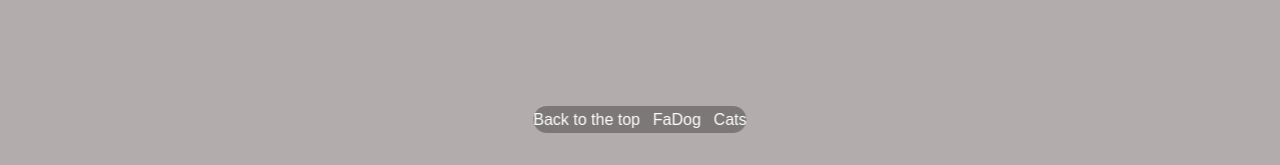
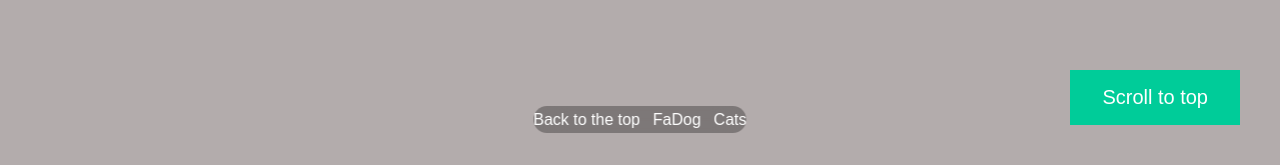
Before and after one commit to suvedhs/vroom-vroom, a React (Create React App) app: page / in a window 1280 px wide. Shown: the part 635-800 px from the top of the page. Built offline with nearby package versions, Linux system fonts and the light colour scheme.

Commit message:
adds a back to top button

```diff
--- a/src/components/header/CTA.jsx
+++ b/src/components/header/CTA.jsx
@@ -2,9 +2,9 @@ import React from 'react'
 const CTA = () => {
   return (
     <div className='cta'>
-        <a href="#dogs" className='btn' >VIEW DOGS</a>
-        <a href="#cats" className='btn btn-primary'> VIEW CATS</a>
-        </div>
+      <a href="#dogs" className='btn' >VIEW DOGS</a>
+      <a href="#cats" className='btn btn-primary'> VIEW CATS</a>
+    </div>
   )
 }
 
--- a/src/components/header/Header.jsx
+++ b/src/components/header/Header.jsx
@@ -1,29 +1,65 @@
-import React from 'react'
-import './header.css'
-import CTA from './CTA'
-import Dogs from './Dogs'
-import Cats from './Cats'
+import React from "react";
+import {useEffect} from 'react';
+import "./header.css";
+import CTA from "./CTA";
+import Dogs from "./Dogs";
+import Cats from "./Cats";
 // import Login from '../../src/Login'
 
 
+
+
+
+
 const Header = () => {
+
+  useEffect(() => {
+    // 👇️ scroll to top on page load
+    window.scrollTo({top: 0, left: 0, behavior: 'smooth'});
+  }, []);
+
   return (
     <header>
       <section>
-      <div className="container header_container">
+        <div className="container header_container">
+          <h1>WELCOME TO HAPPY PAWS</h1>
 
-        <h1>WELCOME TO HAPPY PAWS</h1>
+          <CTA />
+          <Dogs />
+          <Cats />
+          {/* <Login/> */}
 
 
-        <CTA/>
-        <Dogs/>
-        <Cats/>
-        {/* <Login/> */}
+        </div>
 
-        </div>
-        </section>
+      </section>
+
+      <div>
+
+
+      <div style={{height: '155rem'}} />
+
+      {/* 👇️ scroll to top on button click */}
+      <button
+        onClick={() => {
+          window.scrollTo({top: 0, left: 0, behavior: 'smooth'});
+        }}
+        style={{
+          position: 'fixed',
+          padding: '1rem 2rem',
+          fontSize: '20px',
+          bottom: '40px',
+          right: '40px',
+          backgroundColor: '#0C9',
+          color: '#fff',
+          textAlign: 'center',
+        }}
+      >
+        Scroll to top
+      </button>
+    </div>
     </header>
-  )
-}
+  );
+};
 
-export default Header
+export default Header;
--- a/src/components/header/header.css
+++ b/src/components/header/header.css
@@ -35,6 +35,27 @@ section > h2, section > h5 {
     color: var(--color-light);
 }
 
+
+#myBtn {
+    display: none; /* Hidden by default */
+    position: fixed; /* Fixed/sticky position */
+    bottom: 20px; /* Place the button at the bottom of the page */
+    right: 30px; /* Place the button 30px from the right */
+    z-index: 99; /* Make sure it does not overlap */
+    border: none; /* Remove borders */
+    outline: none; /* Remove outline */
+    background-color: red; /* Set a background color */
+    color: white; /* Text color */
+    cursor: pointer; /* Add a mouse pointer on hover */
+    padding: 15px; /* Some padding */
+    border-radius: 10px; /* Rounded corners */
+    font-size: 18px; /* Increase font size */
+  }
+
+  #myBtn:hover {
+    background-color: #555; /* Add a dark-grey background on hover */
+  }
+
 /*=== media queries (medium devices) ===*/
 @media screen and (max-width: 1024px) {
     .header{
```
